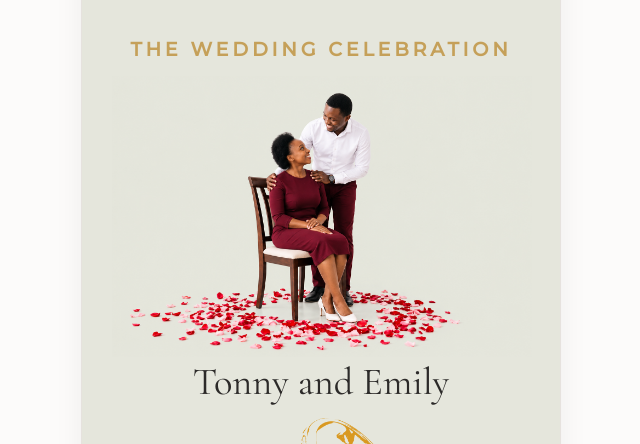
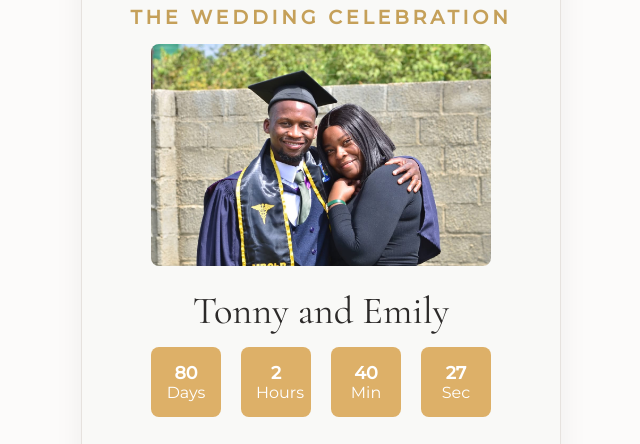
Before and after one commit to RectifiedMumba/wedding-card, a plain HTML site: page index.html in a window 1280 px wide. Shown: the part 232-676 px from the top of the page, without its empty margins (319-959 px from the left). Drawn offline with nearby package versions, Linux system fonts and the light colour scheme; a script that the page names is missing.

Commit message:
update of styles

```diff
--- a/index.html
+++ b/index.html
@@ -49,7 +49,7 @@
       display: flex;
       flex-direction: column;
       position: relative;
-      background-color: #e5e6dcff;
+      background-color: rgb(249, 249, 247);
     }
 
     /* Navigation Bar / Tabs */
@@ -251,11 +251,11 @@
           height: auto;
         }
         .bottom-image{
-          width: 100px;
+          width: 80px;
           height: auto;
         }
         .top-image{
-          width: 100px;
+          width: 80px;
           height: auto;
         }
 
@@ -272,9 +272,33 @@
           margin-bottom: 40px;
         }
         #couple-image{
-          width: 420px;
+          width: 340px;
           height: auto;
+          margin-bottom: 20px;
+          border-radius: 8px;
         }
+
+        .countdown {
+      display: flex;
+      justify-content: center;
+      gap: 20px;
+      text-align: center;
+      margin-bottom: 30px;
+    }
+
+    .countdown div {
+      background: #ddb068;
+      color: #fff;
+      padding: 15px;
+      border-radius: 8px;
+      width: 70px;
+    }
+
+    .countdown div span {
+      display: block;
+      font-size: 1.1em;
+      font-weight: bold;
+    }
   </style>
 </head>
 <body>
@@ -295,8 +319,15 @@
     <!-- PAGE 1: Invitation & Couple Details -->
     <div class="page-section active" id="page-0">
       <p class="subtitle">The Wedding Celebration</p>
-      <div id="image-container"><img src="couple-image.png" id="couple-image"></div>
+      <div id="image-container"><img src="realistic-couple.jpeg" id="couple-image"></div>
       <h1 class="couple-names">Tonny and Emily</h1>
+    <!--code for countdown timer-->
+    <div class="countdown">
+      <div><span id="days">0</span>Days</div>
+      <div><span id="hours">0</span>Hours</div>
+      <div><span id="minutes">0</span>Min</div>
+      <div><span id="seconds">0</span>Sec</div>
+    </div>
       <img src="ring design.png" width="150px">
       <p class="invitation-text">
         Together with their families, invite you to celebrate the joyous occasion of their marriage.
@@ -340,6 +371,7 @@
       </div>
       <p class="invitation-text">Accept request to attend by 20th December 2026.</p>
       <p class="invitation-text"><i>Please note that no kids are allowed.</i></p>
+      <p class="invitation-text"><i>Monetary gifts of K500 per couple and K300 singles are greatly appreciated.</i></p>
       <p class="invitation-text" class="color-theme">Color theme is burgundy.</p>
     </div>
 
@@ -351,25 +383,25 @@
       <div class="timeline">
         <div class="timeline-item">
           <div class="timeline-dot"></div>
-          <div class="timeline-time">8:00 AM</div>
+          <div class="timeline-time">8:00 hrs</div>
           <div class="timeline-title">Guest Arrival & Seating</div>
           <div class="timeline-desc">welcoming of guests & family members</div>
         </div>
         <div class="timeline-item">
           <div class="timeline-dot"></div>
-          <div class="timeline-time">9:00 AM</div>
+          <div class="timeline-time">9:00 hrs</div>
           <div class="timeline-title">The Ceremony</div>
           <div class="timeline-desc">Exchange of vows & rings</div>
         </div>
         <div class="timeline-item">
           <div class="timeline-dot"></div>
-          <div class="timeline-time">2:00 PM</div>
+          <div class="timeline-time">14:00 hrs</div>
           <div class="timeline-title">Photo Shoot</div>
           <div class="timeline-desc">Photos with the bride & groom</div>
         </div>
         <div class="timeline-item">
           <div class="timeline-dot"></div>
-          <div class="timeline-time">4:00 PM</div>
+          <div class="timeline-time">16:00 hrs</div>
           <div class="timeline-title">Reception & Dinner</div>
           <div class="timeline-desc">Toasts, dining, and dancing</div>
         </div>
@@ -416,6 +448,36 @@
       }
     }
 
+
+
+    // script for the countdown timer
+    // Set the wedding date
+    const weddingDate = new Date("Jan 3, 2027 12:00:00").getTime();
+
+    // Update countdown every second
+    const timer = setInterval(function() {
+      const now = new Date().getTime();
+      const distance = weddingDate - now;
+
+      // Calculate time parts
+      const days = Math.floor(distance / (1000 * 60 * 60 * 24));
+      const hours = Math.floor((distance % (1000 * 60 * 60 * 24)) / (1000 * 60 * 60));
+      const minutes = Math.floor((distance % (1000 * 60 * 60)) / (1000 * 60));
+      const seconds = Math.floor((distance % (1000 * 60)) / 1000);
+
+      // Display results
+      document.getElementById("days").innerText = days;
+      document.getElementById("hours").innerText = hours;
+      document.getElementById("minutes").innerText = minutes;
+      document.getElementById("seconds").innerText = seconds;
+
+      // If countdown is finished
+      if (distance < 0) {
+        clearInterval(timer);
+        document.body.innerHTML = "<h1>🎉 Just Married! 🎉</h1>";
+      }
+    }, 1000); // end of script for countdown timer
+
     // Automatically generate QR code on page load pointing to RSVP link
     window.onload = function() {
       new QRCode(document.getElementById("qrcode"), {
```
Also changed, not shown: bottom left floral.png, realistic-couple.jpeg (added), top right floral.png.
